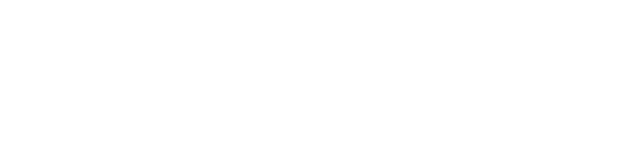
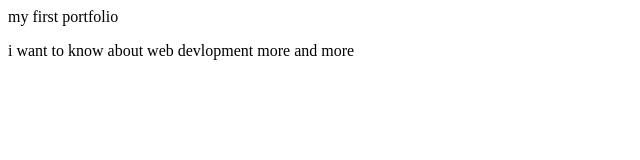
Before and after one commit to humaira-jannat/portfolio, a plain HTML site: page index.html in a window 1280 px wide. Shown: the whole page, without its empty margins (0-640 px from the left). Drawn offline with Linux system fonts and the light colour scheme.

Commit message:
i changed the code

```diff
--- a/index.html
+++ b/index.html
@@ -6,6 +6,10 @@
     <meta name="viewport" content="width=device-width, initial-scale=1.0">
     <title>Wedding Package Pricing Guide</title>
     <body>
+        <div
+        <h3>my first portfolio</h3>
+        <p> i want to know about web devlopment more and more</p>
+
 
     </body>
 </head>
```
